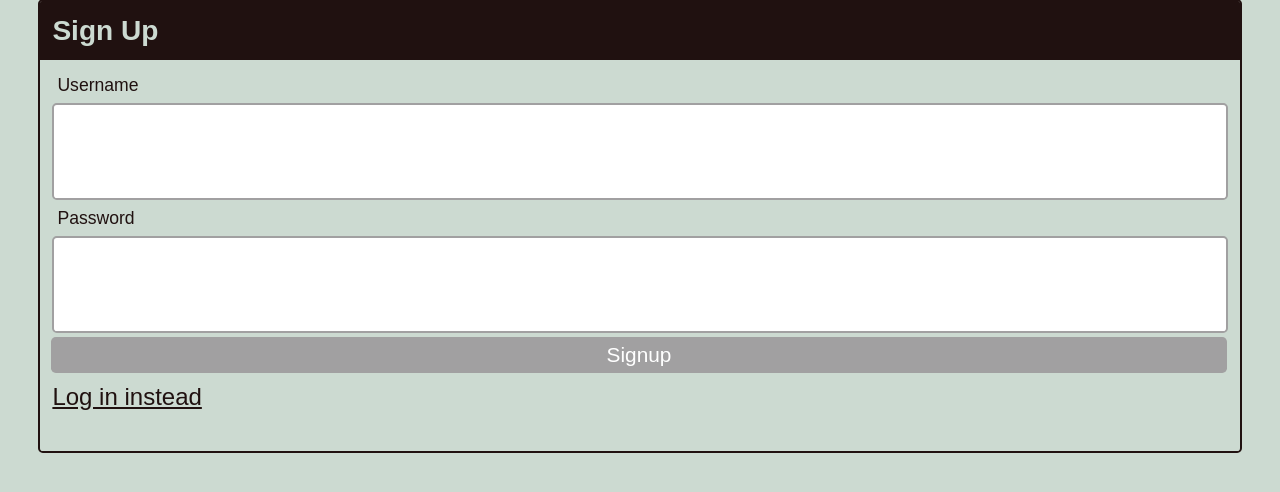
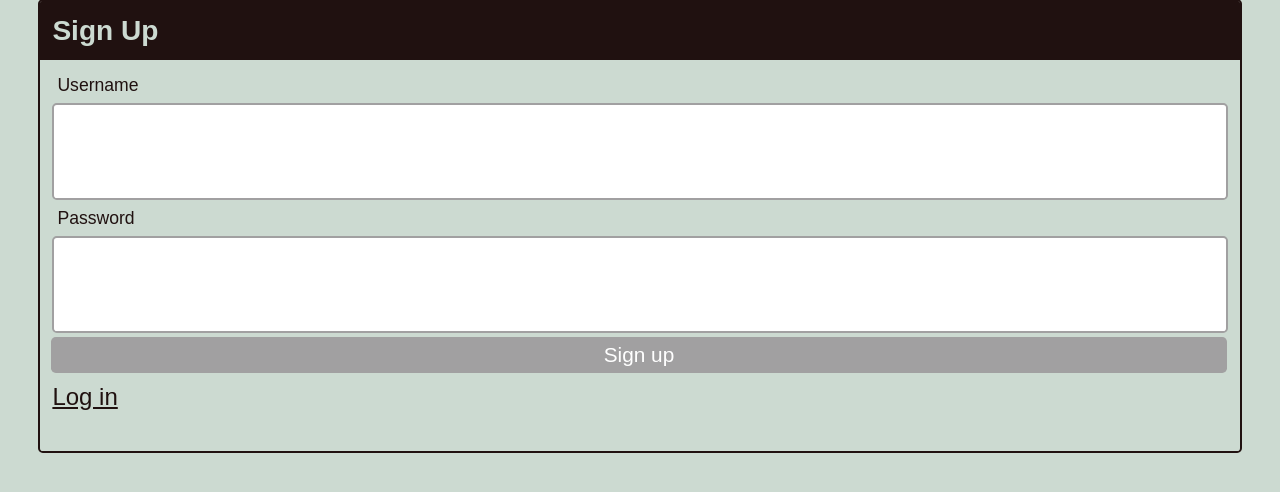
Before and after one commit to BretKruse/TechBlog, a Node server app: page /signup in a window 1280 px wide. Shown: the part 194-686 px from the top of the page. Run offline with Node 20, Linux system fonts and the light colour scheme; some libraries are stand-ins or nearby versions.

Commit message:
final code

```diff
--- a/controllers/api/userRoutes.js
+++ b/controllers/api/userRoutes.js
@@ -93,7 +93,7 @@ router.post("/login", (req, res) => {
         req.session.username = dbUserData.username;
         req.session.loggedIn = true;
 
-        res.json({ user: dbUserData, message: "You are now logged in!" });
+        res.json({ user: dbUserData, message: "You are now logged in" });
       });
     })
     .catch((err) => {
--- a/controllers/dashboardRoutes.js
+++ b/controllers/dashboardRoutes.js
@@ -60,7 +60,7 @@ router.get("/edit/:id", withAuth, (req, res) => {
       }
 
       const post = dbPostData.get({ plain: true });
-      res.render("edit-post", { post, loggedIn: true });
+      res.render("editPost", { post, loggedIn: true });
     })
     .catch((err) => {
       console.log(err);
@@ -68,7 +68,7 @@ router.get("/edit/:id", withAuth, (req, res) => {
     });
 });
 router.get("/new", (req, res) => {
-  res.render("new-post");
+  res.render("newPost");
 });
 
 module.exports = router;
--- a/controllers/homeRoutes.js
+++ b/controllers/homeRoutes.js
@@ -69,7 +69,7 @@ router.get("/post/:id", (req, res) => {
       }
       const post = dbPostData.get({ plain: true });
       console.log(post);
-      res.render("single-post", { post, loggedIn: req.session.loggedIn });
+      res.render("singlePost", { post, loggedIn: req.session.loggedIn });
     })
     .catch((err) => {
       console.log(err);
--- a/public/js/addPost.js
+++ b/public/js/addPost.js
@@ -1,7 +1,8 @@
 async function newFormHandler(event) {
   event.preventDefault();
 
-  const title = document.querySelector('input[name="post-title"]').value;
+  const titleElement = document.querySelector('input[name="post-title"]');
+  const title = titleElement ? titleElement.value : "";
 
   const content =
     document.querySelector('textarea[name="content"]').value ||
--- a/public/js/signup.js
+++ b/public/js/signup.js
@@ -2,7 +2,6 @@ async function signupFormHandler(event) {
   event.preventDefault();
 
   const username = document.querySelector("#username-sign-up").value.trim();
-  const email = document.querySelector("#email-sign-up").value.trim();
   const password = document.querySelector("#password-sign-up").value.trim();
 
   if (username && password) {
@@ -10,7 +9,6 @@ async function signupFormHandler(event) {
       method: "POST",
       body: JSON.stringify({
         username,
-        email,
         password,
       }),
       headers: { "Content-Type": "application/json" },
--- a/views/newPost.handlebars
+++ b/views/newPost.handlebars
@@ -4,7 +4,7 @@
         <label for="post-title" class="form-label">Title</label>
         <input type="text" id="post-title" name="post-title" class="form-input" />
         <label class="form-label" for="content">Content</label>
-        <input id="content" name="content" class="form-input" />
+        <textarea id="content" name="content" class="form-input">Write content here</textarea>
 
         <button type="submit" class="btn">Create</button>
     </form>
--- a/views/signup.handlebars
+++ b/views/signup.handlebars
@@ -1,15 +1,15 @@
 <div class="card">
     <h3 class="card-header">Sign Up</h3>
-    <form id="signup-form" class="card-body">
-        <label for="username-signup" class="form-label">Username</label>
-        <input id="username-signup" type="text" class="form-input" />
+    <form id="sign-up-form" class="card-body">
+        <label for="username-sign-up" class="form-label">Username</label>
+        <input id="username-sign-up" type="text" class="form-input"/>
 
 
-        <label class="form-label" for="password-signup">Password</label>
-        <input id="password-signup" type="password" class="form-input" />
+        <label class="form-label" for="password-sign-up">Password</label>
+        <input id="password-sign-up" type="password" class="form-input" />
 
-        <button type="submit" class="btn">Signup</button>
-        <a class="login-link" href="/login">Log in instead</a>
+        <button type="submit" class="btn">Sign up</button>
+        <a class="login-link" href="/login">Log in</a>
     </form>
 </div>
 
```
Also changed, not shown: models/user.js (+0 -8 lines).
